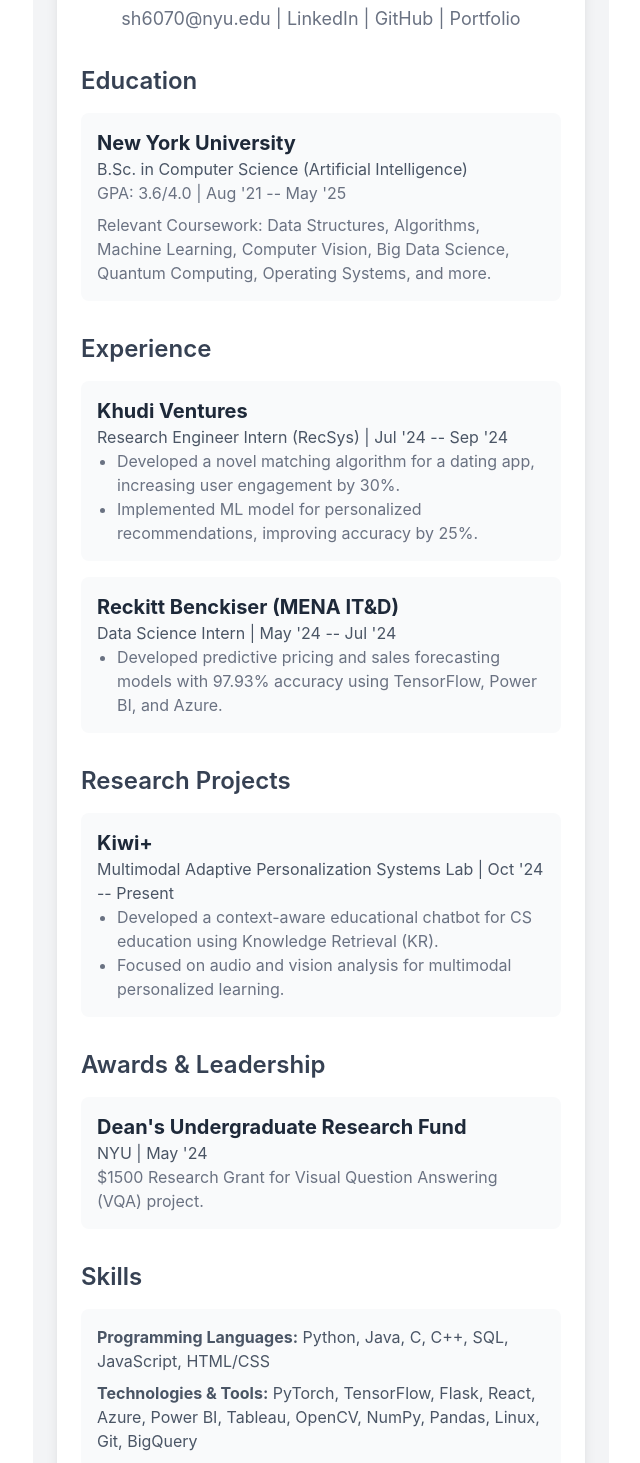
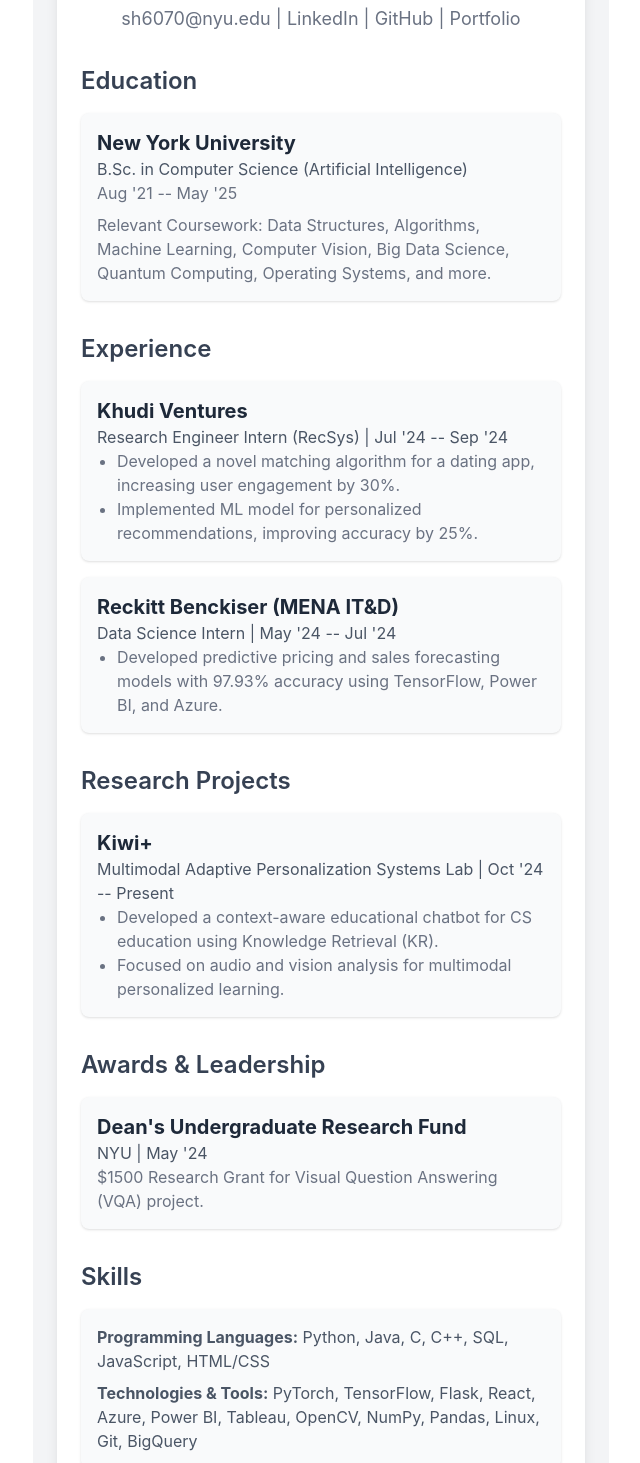
Before and after one commit to s-haider10/portfolio-blog, a Next.js app: page /experience in a window 1280 px wide. Shown: the part 227-1690 px from the top of the page, without its empty margins (319-959 px from the left). Built offline with nearby package versions, Linux system fonts and the light colour scheme.

Commit message:
Update page.tsx

```diff
--- a/app/experience/page.tsx
+++ b/app/experience/page.tsx
@@ -4,13 +4,16 @@
   return (
     <section>
       <div className="bg-gray-100 min-h-screen p-6">
-        <div className="max-w-4xl mx-auto bg-white shadow-lg rounded-lg p-6">
+        <div className="max-w-4xl mx-auto bg-white shadow-lg rounded-lg p-6 transition-transform duration-300 hover:scale-105">
           <div className="text-center mb-8">
-            <h1 className="text-4xl font-bold text-gray-800">
+            <h1 className="text-4xl font-bold text-gray-800 hover:text-blue-600 transition-colors duration-300">
               Syed Ali Haider
             </h1>
             <div className="text-gray-500 text-lg mt-2">
-              <a href="mailto:sh6070@nyu.edu" className="hover:underline">
+              <a
+                href="mailto:sh6070@nyu.edu"
+                className="hover:underline hover:text-blue-600 transition-colors duration-300"
+              >
                 sh6070@nyu.edu
               </a>{" "}
               |
@@ -18,7 +21,7 @@
                 href="https://linkedin.com/in/haider-tech"
                 target="_blank"
                 rel="noreferrer"
-                className="hover:underline"
+                className="hover:underline hover:text-blue-600 transition-colors duration-300"
               >
                 {" "}
                 LinkedIn
@@ -28,7 +31,7 @@
                 href="https://github.com/s-haider10"
                 target="_blank"
                 rel="noreferrer"
-                className="hover:underline"
+                className="hover:underline hover:text-blue-600 transition-colors duration-300"
               >
                 {" "}
                 GitHub
@@ -38,7 +41,7 @@
                 href="https://s-haider10.github.io/#"
                 target="_blank"
                 rel="noreferrer"
-                className="hover:underline"
+                className="hover:underline hover:text-blue-600 transition-colors duration-300"
               >
                 {" "}
                 Portfolio
@@ -48,17 +51,17 @@
 
           {/* Education Section */}
           <section className="mb-8">
-            <h2 className="text-2xl font-semibold text-gray-700 mb-4">
+            <h2 className="text-2xl font-semibold text-gray-700 mb-4 hover:text-blue-600 transition-colors duration-300">
               Education
             </h2>
-            <div className="bg-gray-50 p-4 rounded-lg">
+            <div className="bg-gray-50 p-4 rounded-lg shadow-sm">
               <h3 className="text-xl font-bold text-gray-800">
                 New York University
               </h3>
               <p className="text-gray-600">
                 B.Sc. in Computer Science (Artificial Intelligence)
               </p>
-              <p className="text-gray-500">GPA: 3.6/4.0 | Aug '21 -- May '25</p>
+              <p className="text-gray-500">Aug '21 -- May '25</p>
               <p className="text-gray-500 mt-2">
                 Relevant Coursework: Data Structures, Algorithms, Machine
                 Learning, Computer Vision, Big Data Science, Quantum Computing,
@@ -69,11 +72,11 @@
 
           {/* Experience Section */}
           <section className="mb-8">
-            <h2 className="text-2xl font-semibold text-gray-700 mb-4">
+            <h2 className="text-2xl font-semibold text-gray-700 mb-4 hover:text-blue-600 transition-colors duration-300">
               Experience
             </h2>
             <div className="space-y-4">
-              <div className="bg-gray-50 p-4 rounded-lg">
+              <div className="bg-gray-50 p-4 rounded-lg shadow-sm">
                 <h3 className="text-xl font-bold text-gray-800">
                   Khudi Ventures
                 </h3>
@@ -92,7 +95,7 @@
                 </ul>
               </div>
 
-              <div className="bg-gray-50 p-4 rounded-lg">
+              <div className="bg-gray-50 p-4 rounded-lg shadow-sm">
                 <h3 className="text-xl font-bold text-gray-800">
                   Reckitt Benckiser (MENA IT&D)
                 </h3>
@@ -106,18 +109,16 @@
                   </li>
                 </ul>
               </div>
-
-              {/* Add more experience items here */}
             </div>
           </section>
 
           {/* Research Projects Section */}
           <section className="mb-8">
-            <h2 className="text-2xl font-semibold text-gray-700 mb-4">
+            <h2 className="text-2xl font-semibold text-gray-700 mb-4 hover:text-blue-600 transition-colors duration-300">
               Research Projects
             </h2>
             <div className="space-y-4">
-              <div className="bg-gray-50 p-4 rounded-lg">
+              <div className="bg-gray-50 p-4 rounded-lg shadow-sm">
                 <h3 className="text-xl font-bold text-gray-800">Kiwi+</h3>
                 <p className="text-gray-600">
                   Multimodal Adaptive Personalization Systems Lab | Oct '24 --
@@ -134,18 +135,16 @@
                   </li>
                 </ul>
               </div>
-
-              {/* Add more research projects here */}
             </div>
           </section>
 
           {/* Awards & Leadership */}
           <section className="mb-8">
-            <h2 className="text-2xl font-semibold text-gray-700 mb-4">
+            <h2 className="text-2xl font-semibold text-gray-700 mb-4 hover:text-blue-600 transition-colors duration-300">
               Awards & Leadership
             </h2>
             <div className="space-y-4">
-              <div className="bg-gray-50 p-4 rounded-lg">
+              <div className="bg-gray-50 p-4 rounded-lg shadow-sm">
                 <h3 className="text-xl font-bold text-gray-800">
                   Dean's Undergraduate Research Fund
                 </h3>
@@ -160,10 +159,10 @@
 
           {/* Skills Section */}
           <section className="mb-8">
-            <h2 className="text-2xl font-semibold text-gray-700 mb-4">
+            <h2 className="text-2xl font-semibold text-gray-700 mb-4 hover:text-blue-600 transition-colors duration-300">
               Skills
             </h2>
-            <div className="bg-gray-50 p-4 rounded-lg">
+            <div className="bg-gray-50 p-4 rounded-lg shadow-sm">
               <p className="text-gray-600">
                 <strong>Programming Languages:</strong> Python, Java, C, C++,
                 SQL, JavaScript, HTML/CSS
```
